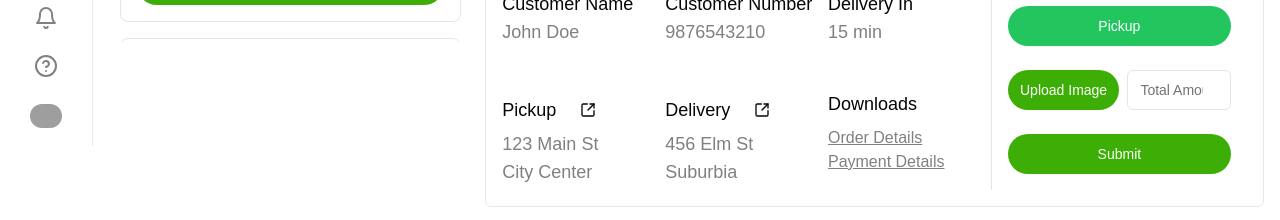
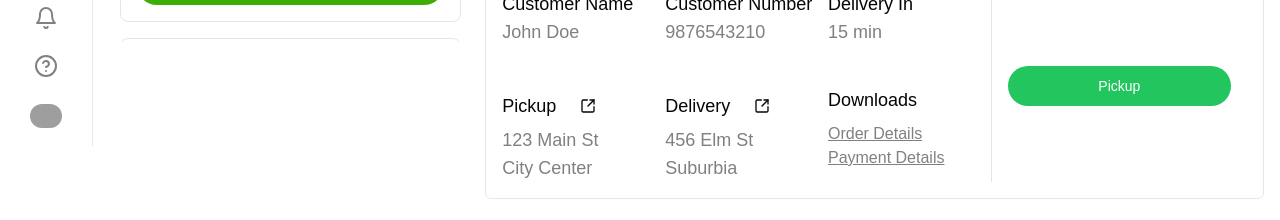
Before and after one commit to vedantbhamare-11/whizz-dashboard, a Next.js app: page /dashboard in a window 1280 px wide. Shown: the part 654-874 px from the top of the page. Built offline with nearby package versions, Linux system fonts and the light colour scheme; grey boxes are pictures that could not be loaded.

Commit message:
removed the file upload and amount inputs from order sections

```diff
--- a/src/components/dashboard/OrderSection.tsx
+++ b/src/components/dashboard/OrderSection.tsx
@@ -8,14 +8,11 @@ import { format } from "date-fns";
 import { SquareArrowOutUpRight } from "lucide-react";
 import Link from "next/link";
 import { useEffect, useState } from "react";
-import { Input } from "../ui/input";
 
 const isMobile = () => window.innerWidth <= 640;
 
 const OrderSection = () => {
   const [isMobileView, setIsMobileView] = useState(false);
-  const [fileName, setFileName] = useState<string | null>(null);
-  const [uploadSuccess, setUploadSuccess] = useState(false);
 
   useEffect(() => {
     const handleResize = () => setIsMobileView(isMobile());
@@ -37,7 +34,7 @@ const OrderSection = () => {
 
   const handleButtonClick = (orderId: string) => {
     setButtonStates((prev) => {
-      const currentState = prev[orderId] ?? "pickup"; // Default to 'pickup' if not initialized
+      const currentState = prev[orderId] ?? "pickup";
 
       let newState: "pickup" | "deliver" | "delivered" | null;
 
@@ -57,28 +54,20 @@ const OrderSection = () => {
     });
   };
 
-  const handleFileChange = (e: React.ChangeEvent<HTMLInputElement>) => {
-    const file = e.target.files ? e.target.files[0] : null;
-    if (file) {
-      setFileName(file.name); // Set the file name
-      setUploadSuccess(true); // Set upload success to true
-    }
-  };
-
   // Function to determine button color based on state
   const getButtonColor = (state: "pickup" | "deliver" | "delivered" | null) => {
-    const primaryColor = "bg-[#3CAE06]"; // Primary green color
-    const hoverColor = "hover:bg-[#33A305]"; // Slightly darker green for hover
+    const primaryColor = "bg-[#3CAE06]";
+    const hoverColor = "hover:bg-[#33A305]";
 
     switch (state) {
       case "pickup":
-        return `${primaryColor} ${hoverColor} text-white`; // Pickup state with primary color
+        return `${primaryColor} ${hoverColor} text-white`;
       case "deliver":
-        return `${primaryColor} ${hoverColor} text-white`; // Deliver state with primary color
+        return `${primaryColor} ${hoverColor} text-white`;
       case "delivered":
-        return `${primaryColor} ${hoverColor} text-white`; // Delivered state with primary color
+        return `${primaryColor} ${hoverColor} text-white`;
       default:
-        return "bg-green-500 hover:bg-green-600 text-white"; // Default gray for initial state
+        return "bg-green-500 hover:bg-green-600 text-white";
     }
   };
 
@@ -178,6 +167,7 @@ const OrderSection = () => {
                 </div>
               </div>
 
+              <Separator className="my-4" />
               {/* Action Buttons */}
               <div className="flex justify-center flex-col items-center w-full space-y-6">
                 <Button
@@ -197,25 +187,24 @@ const OrderSection = () => {
                   {/* Default text */}
                 </Button>
 
-                <div className="flex w-full gap-2">
+                {/* <div className="flex w-full gap-2">
                   <div className="flex flex-col items-start w-[50%]">
                     <Button
                       variant="ghost"
                       className="w-full rounded-full bg-[#3CAE06] hover:bg-[#33A305] text-white flex items-center justify-center"
                       onClick={() =>
                         document.getElementById("picture")?.click()
-                      } // Trigger file input
+                      }
                     >
                       <Input
                         id="picture"
                         type="file"
                         className=" absolute inset-0 opacity-0 cursor-pointer"
-                        onChange={handleFileChange} // Handle file change
+                        onChange={handleFileChange}
                       />
                       <span className="text-sm ">Upload Image</span>
                     </Button>
 
-                    {/* Display file name and success message */}
                     {fileName && uploadSuccess && (
                       <div className="text-xs text-[#3CAE06] mt-2">
                         <p className="text-green-500 text-sm">
@@ -236,7 +225,7 @@ const OrderSection = () => {
 
                 <Button className="w-full rounded-full bg-[#3CAE06] hover:bg-[#33A305] text-white flex items-center justify-center">
                   Submit
-                </Button>
+                </Button> */}
               </div>
             </div>
           ))}
@@ -358,7 +347,7 @@ const OrderSection = () => {
                       buttonStates[order.id]
                     )}`}
                     onClick={() => handleButtonClick(order.id)}
-                    disabled={buttonStates[order.id] === "delivered"} // Disable when delivered
+                    disabled={buttonStates[order.id] === "delivered"}
                   >
                     {buttonStates[order.id] === "pickup"
                       ? "Pickup"
@@ -368,47 +357,6 @@ const OrderSection = () => {
                       ? "Delivered"
                       : "Pickup"}{" "}
                     {/* Default text */}
-                  </Button>
-
-                  <div className="flex flex-row w-full gap-2">
-                    <div className="flex flex-col items-start w-[50%]">
-                      <Button
-                        variant="ghost"
-                        className="w-full rounded-full bg-[#3CAE06] hover:bg-[#33A305] hover:text-white text-white flex items-center justify-center"
-                        onClick={() =>
-                          document.getElementById("picture")?.click()
-                        } // Trigger file input
-                      >
-                        <Input
-                          id="picture"
-                          type="file"
-                          className="absolute z-[1] w-auto  flex opacity-0 cursor-pointer"
-                          onChange={handleFileChange} // Handle file change
-                        />
-                        <span className="text-sm">Upload Image</span>
-                      </Button>
-
-                      {/* Display file name and success message */}
-                      {fileName && uploadSuccess && (
-                        <div className="text-xs text-[#3CAE06] mt-2">
-                          <p className="text-green-500">
-                            Successfully uploaded!
-                          </p>
-                        </div>
-                      )}
-                    </div>
-                    <div className="flex flex-row justify-center items-center w-[50%] gap-1">
-
-                      <Input
-                        type="number"
-                        className="w-full z-[2]"
-                        placeholder="Total Amount"
-                      ></Input>
-                    </div>
-                  </div>
-
-                  <Button className="w-full rounded-full bg-[#3CAE06] hover:bg-[#33A305] text-white flex items-center justify-center">
-                    Submit
                   </Button>
                 </div>
               </div>
```
